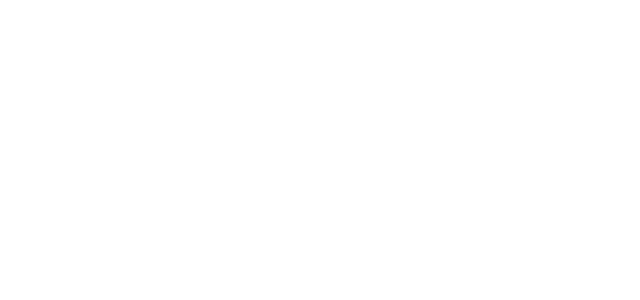
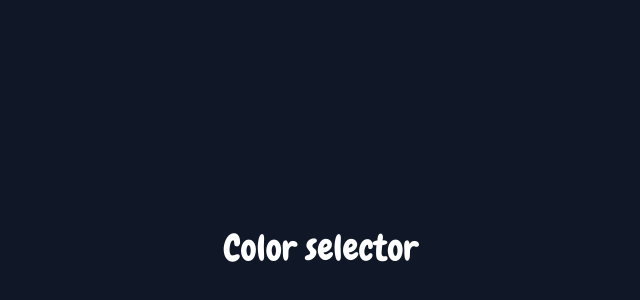
Before and after one commit to FrancescoBonizzi/tappy-tiles, a React (Vite) app: page /colorSelector in a window 1280 px wide. Before the commit this address had no page. Shown: the part 168-468 px from the top of the page, without its empty margins (319-959 px from the left). Built offline with nearby package versions, Linux system fonts and the light colour scheme.

Commit message:
refactor: restructure routing and rename components for better clarity

```diff
--- a/src/App.tsx
+++ b/src/App.tsx
@@ -1,13 +1,15 @@
 import { BrowserRouter as Router, Routes, Route } from "react-router-dom";
-import Menu from "./Menu";
-import Game from "./Game";
+import Scene1StartingMenu from "./Scene1StartingMenu.tsx";
+import Scene2ColorSelector from "./Scene2ColorSelector.tsx";
+import Scene3Game from "./Scene3Game.tsx";
 
 function App() {
     return (
         <Router>
             <Routes>
-                <Route path="/" element={<Menu />} />
-                <Route path="/game" element={<Game />} />
+                <Route path="/" element={<Scene1StartingMenu />} />
+                <Route path="/colorSelector" element={<Scene2ColorSelector />} />
+                <Route path="/game" element={<Scene3Game />} />
             </Routes>
         </Router>
     );
--- a/src/Menu.tsx
+++ b/src/Scene1StartingMenu.tsx
@@ -2,7 +2,7 @@
 import {useNavigate} from "react-router-dom";
 import {useState} from "react";
 
-function Menu() {
+function Scene1StartingMenu() {
     const navigate = useNavigate();
     const [isFading, setIsFading] = useState(false);
     const fadeDurationMs = 1000;
@@ -37,4 +37,4 @@
     );
 }
 
-export default Menu;
+export default Scene1StartingMenu;
--- a/src/Game.tsx
+++ b/src/Scene2ColorSelector.tsx
@@ -1,11 +1,11 @@
-function Game() {
+function Scene2ColorSelector() {
     return <div
         className="flex h-screen bg-gray-900 text-white flex-col items-center justify-center">
 
         <p className={"font-playful text-4xl mt-8"}>
-            Game
+            Color selector
         </p>
     </div>;
 }
 
-export default Game;
+export default Scene2ColorSelector;
--- /dev/null
+++ b/src/Scene3Game.tsx
@@ -0,0 +1,11 @@
+function Scene3Game() {
+    return <div
+        className="flex h-screen bg-gray-900 text-white flex-col items-center justify-center">
+
+        <p className={"font-playful text-4xl mt-8"}>
+            Game
+        </p>
+    </div>;
+}
+
+export default Scene3Game;
```
